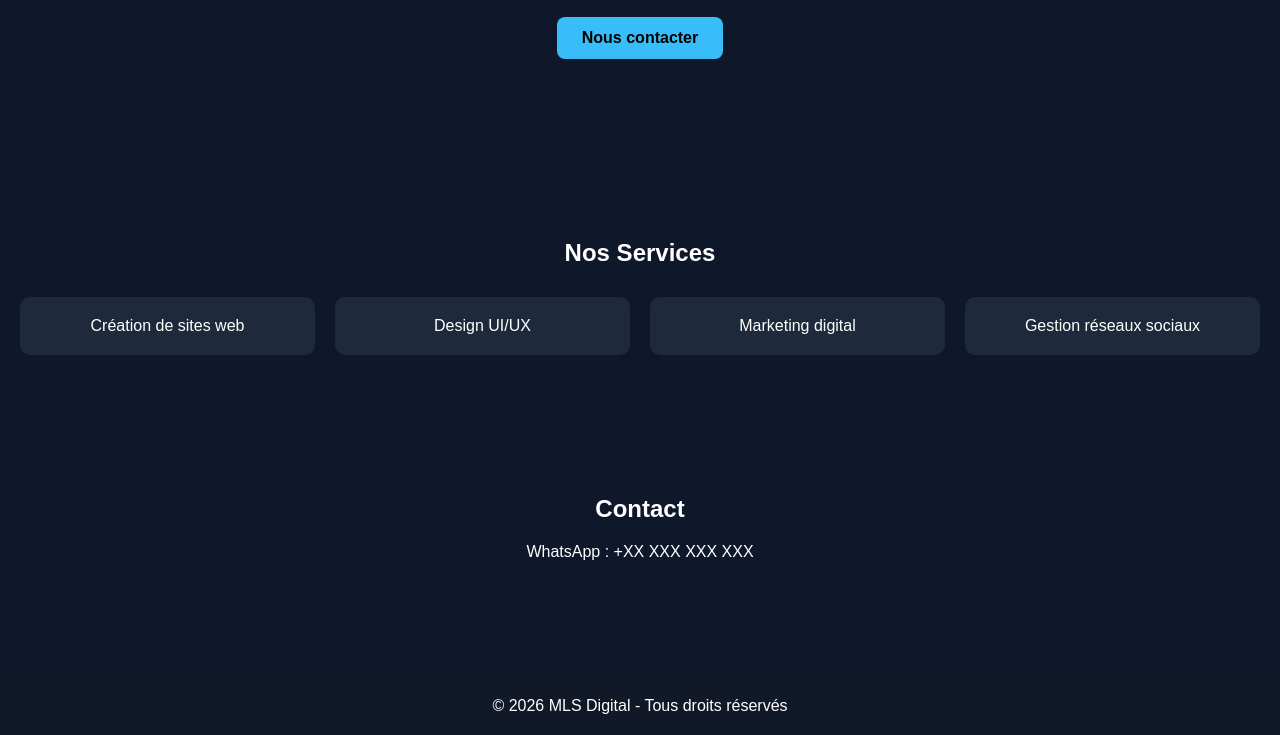
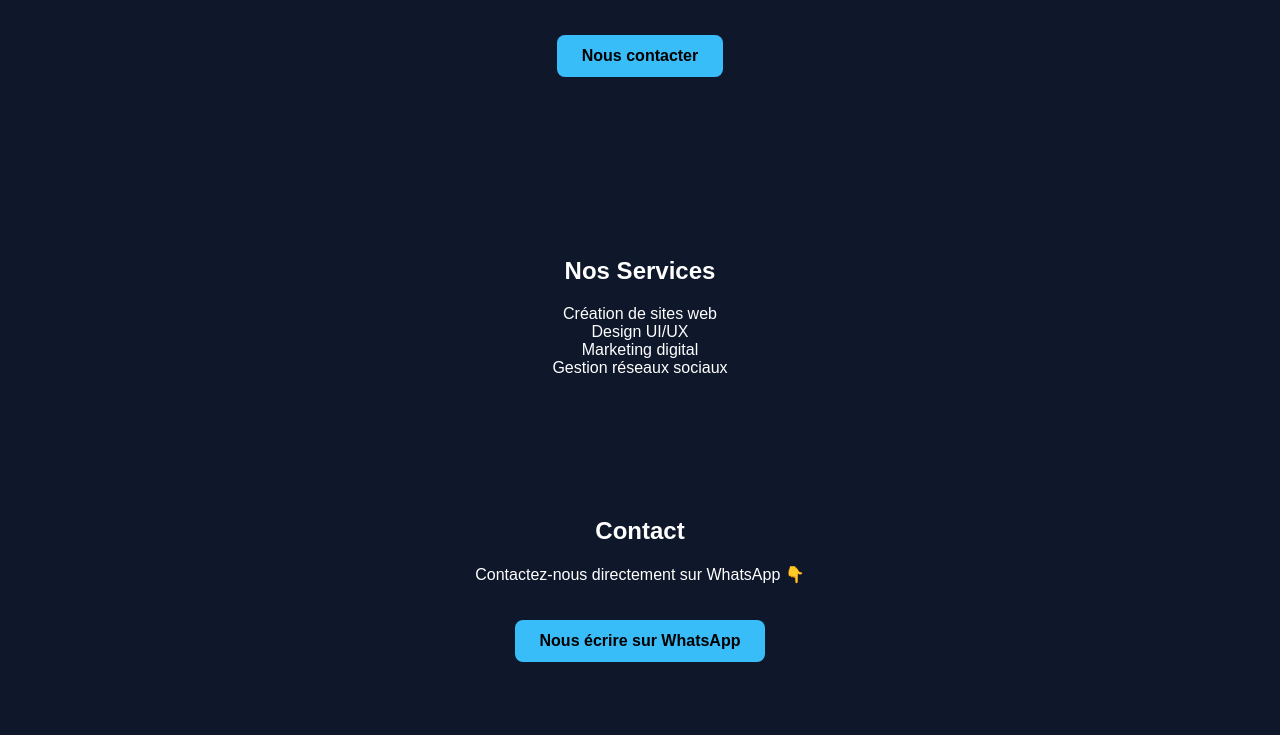
Before and after one commit to Nganadjomon/mls-digital-prod, a plain HTML site: page index.html in a window 1280 px wide. Shown: the part 330-1065 px from the top of the page. Drawn offline with Linux system fonts and the light colour scheme.

Commit message:
Update index.html

```diff
--- a/index.html
+++ b/index.html
@@ -56,14 +56,30 @@
       padding: 60px 20px;
       text-align: center;
     }
+<section id="about">
+  <h2>À propos de MLS Digital</h2>
 
+  <p>
+    MLS Digital est une agence spécialisée dans la création de sites web modernes,
+    le design et les solutions digitales pour les entreprises et entrepreneurs.
+  </p>
+</section>
     .services {
       display: grid;
       grid-template-columns: repeat(auto-fit, minmax(200px, 1fr));
       gap: 20px;
       margin-top: 30px;
     }
+<section id="portfolio">
+  <h2>Portfolio</h2>
 
+  <div class="services">
+    <div class="card">Site vitrine entreprise</div>
+    <div class="card">Landing page marketing</div>
+    <div class="card">Portfolio personnel</div>
+    <div class="card">E-commerce simple</div>
+  </div>
+</section>
     .card {
       background: #1e293b;
       padding: 20px;
@@ -76,7 +92,18 @@
       background: #111827;
       margin-top: 40px;
     }
-  </style>
+  </style>section h2 {
+  font-size: 28px;
+  margin-bottom: 20px;
+  color: #38bdf8;
+}
+
+#about p {
+  max-width: 700px;
+  margin: auto;
+  color: #cbd5e1;
+  line-height: 1.6;
+}
 </head>
 
 <body>
@@ -107,13 +134,10 @@
   </section>
 
   <section id="contact">
-    <h2>Contact</h2>
-    <p>WhatsApp : +XX XXX XXX XXX</p>
-  </section>
+  <h2>Contact</h2>
 
-  <footer>
-    © 2026 MLS Digital - Tous droits réservés
-  </footer>
+  <p>Contactez-nous directement sur WhatsApp 👇</p>
 
-</body>
-</html>
+  <a class="btn" href="https://wa.me/2250586834108" target="_blank">
+    Nous écrire sur WhatsApp
+  </a>
```
